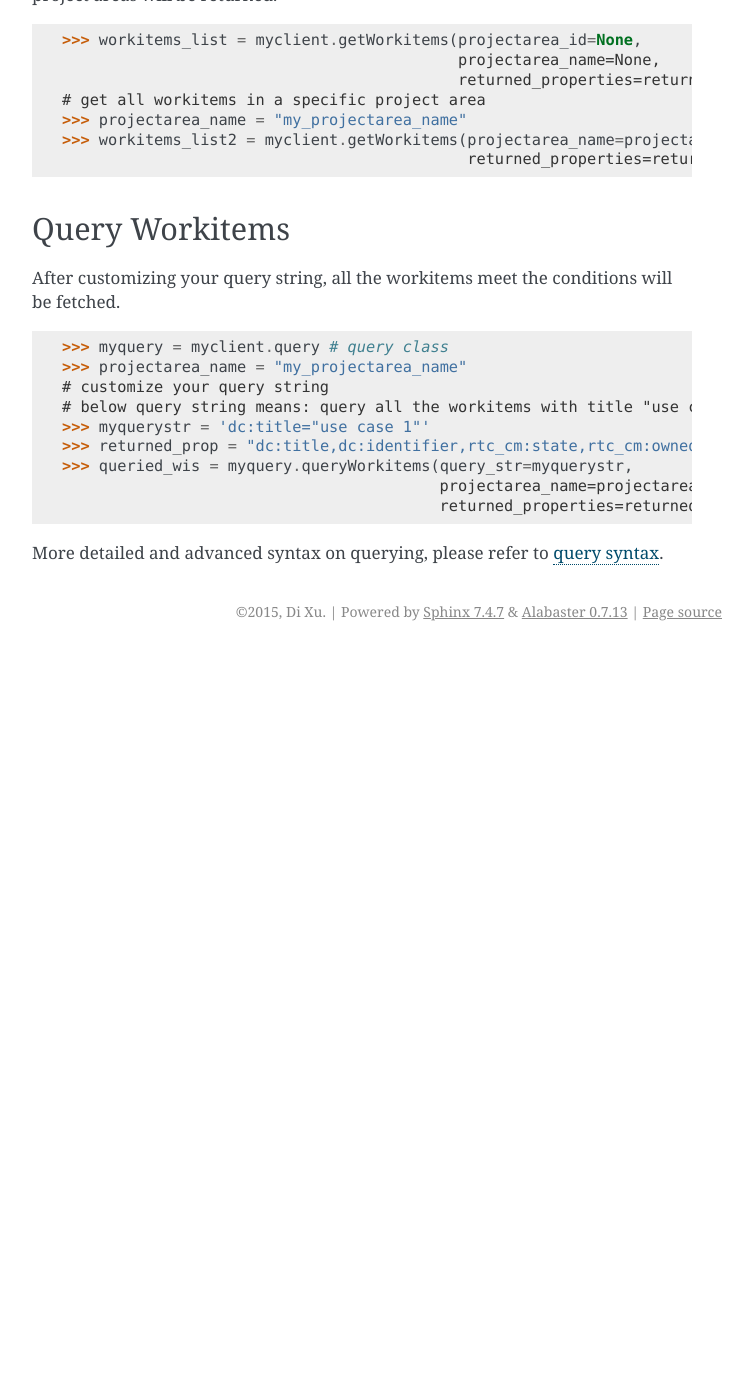
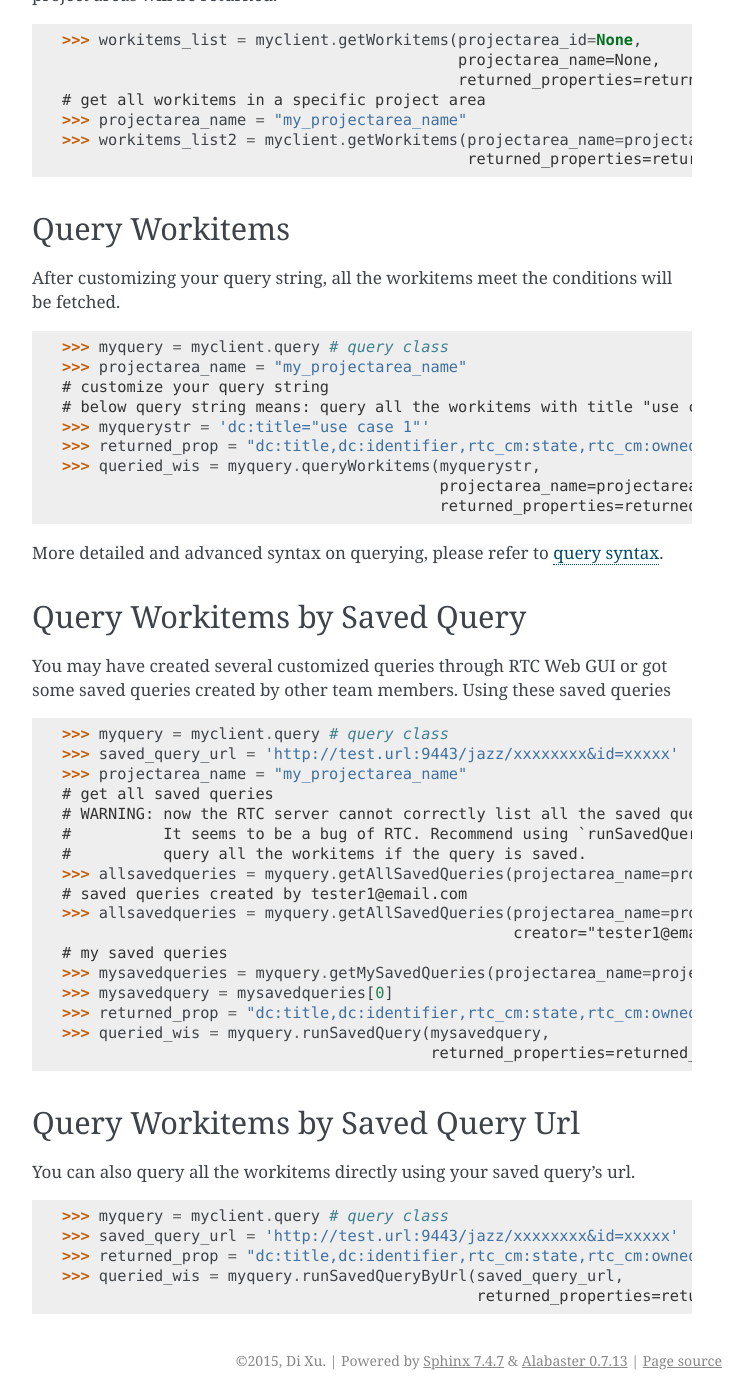
Before and after one commit to dixudx/rtcclient, a Sphinx documentation site: the page built from doc/source/quickstart.rst, in a window 1280 px wide and 1400 px high, scrolled down 4503 px. Shown: the whole window, without its empty margins (388-1141 px from the left). Built offline with Sphinx 7.4.7, drawn with Linux system fonts in a browser that asks for light colours; before the commit the page ends 5154 px from its top, so only the background shows below that; some of the changed text lies outside the part shown.

Commit message:
add doc for saved queries

```diff
--- a/doc/source/quickstart.rst
+++ b/doc/source/quickstart.rst
@@ -244,9 +244,46 @@ will be fetched.
     # below query string means: query all the workitems with title "use case 1"
     >>> myquerystr = 'dc:title="use case 1"'
     >>> returned_prop = "dc:title,dc:identifier,rtc_cm:state,rtc_cm:ownedBy"
-    >>> queried_wis = myquery.queryWorkitems(query_str=myquerystr,
+    >>> queried_wis = myquery.queryWorkitems(myquerystr,
                                              projectarea_name=projectarea_name,
                                              returned_properties=returned_prop)
 
 More detailed and advanced syntax on querying, please refer to
 :ref:`query syntax <query_syntax>`.
+
+
+Query Workitems by Saved Query
+------------------------------
+
+You may have created several customized queries through RTC Web GUI or got
+some saved queries created by other team members. Using these saved queries
+
+    >>> myquery = myclient.query # query class
+    >>> saved_query_url = 'http://test.url:9443/jazz/xxxxxxxx&id=xxxxx'
+    >>> projectarea_name = "my_projectarea_name"
+    # get all saved queries
+    # WARNING: now the RTC server cannot correctly list all the saved queries
+    #          It seems to be a bug of RTC. Recommend using `runSavedQueryByUrl` to
+    #          query all the workitems if the query is saved.
+    >>> allsavedqueries = myquery.getAllSavedQueries(projectarea_name=projectarea_name)
+    # saved queries created by tester1@email.com
+    >>> allsavedqueries = myquery.getAllSavedQueries(projectarea_name=projectarea_name,
+                                                     creator="tester1@email.com")
+    # my saved queries
+    >>> mysavedqueries = myquery.getMySavedQueries(projectarea_name=projectarea_name)
+    >>> mysavedquery = mysavedqueries[0]
+    >>> returned_prop = "dc:title,dc:identifier,rtc_cm:state,rtc_cm:ownedBy"
+    >>> queried_wis = myquery.runSavedQuery(mysavedquery,
+                                            returned_properties=returned_prop)
+
+
+Query Workitems by Saved Query Url
+----------------------------------
+
+You can also query all the workitems directly using your saved query's url.
+
+    >>> myquery = myclient.query # query class
+    >>> saved_query_url = 'http://test.url:9443/jazz/xxxxxxxx&id=xxxxx'
+    >>> returned_prop = "dc:title,dc:identifier,rtc_cm:state,rtc_cm:ownedBy"
+    >>> queried_wis = myquery.runSavedQueryByUrl(saved_query_url,
+                                                 returned_properties=returned_prop)
```
